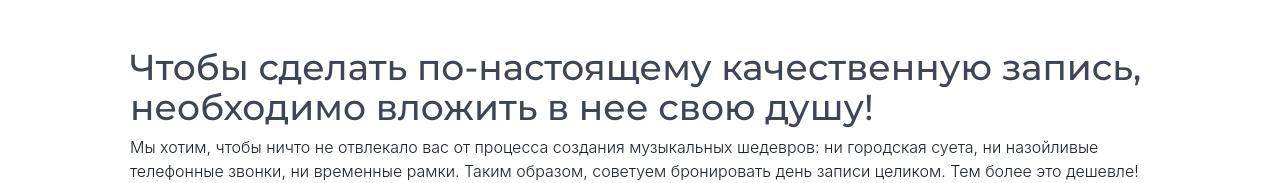
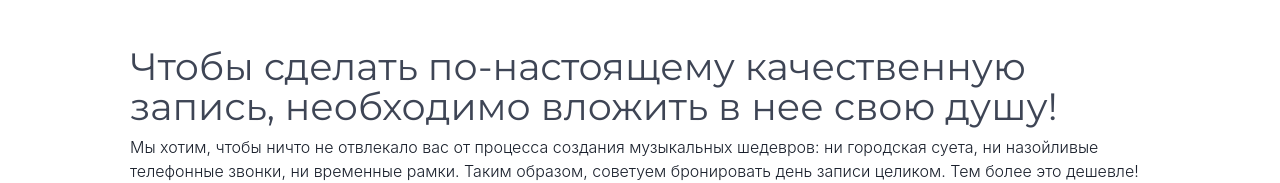
Before and after one commit to lacolle87/nitrojam, a React (Create React App) app in the folder frontend/: page / in a window 1280 px wide. Shown: the part 1277-1460 px from the top of the page. Built offline with nearby package versions, Linux system fonts and the light colour scheme; no server answers; a web font is replaced by a local one.

Commit message:
add local font

```diff
--- a/frontend/src/assets/scss/app.scss
+++ b/frontend/src/assets/scss/app.scss
@@ -1,11 +1,15 @@
 @import 'variable';
-/*******************
-This is the font import from the google api
-*******************/
-@import url('https://fonts.googleapis.com/css?family=Montserrat:300,400,500,600,700,800');
+
 /*******************
 Global Styles
 *******************/
+
+@font-face {
+    font-family: 'Montserrat';
+    src: url('../../../public/fonts/Montserrat/Montserrat-VariableFont_wght.ttf') format('truetype');
+    font-weight: normal;
+    font-style: normal;
+}
 
 * {
     outline: none;
@@ -81,7 +85,7 @@
 
 h1 {
     line-height: 40px;
-    font-size: 36px
+    font-size: 38px
 }
 
 h2 {
```
Also changed, not shown: frontend/public/fonts/Montserrat/Montserrat-VariableFont_wght.ttf (added).
